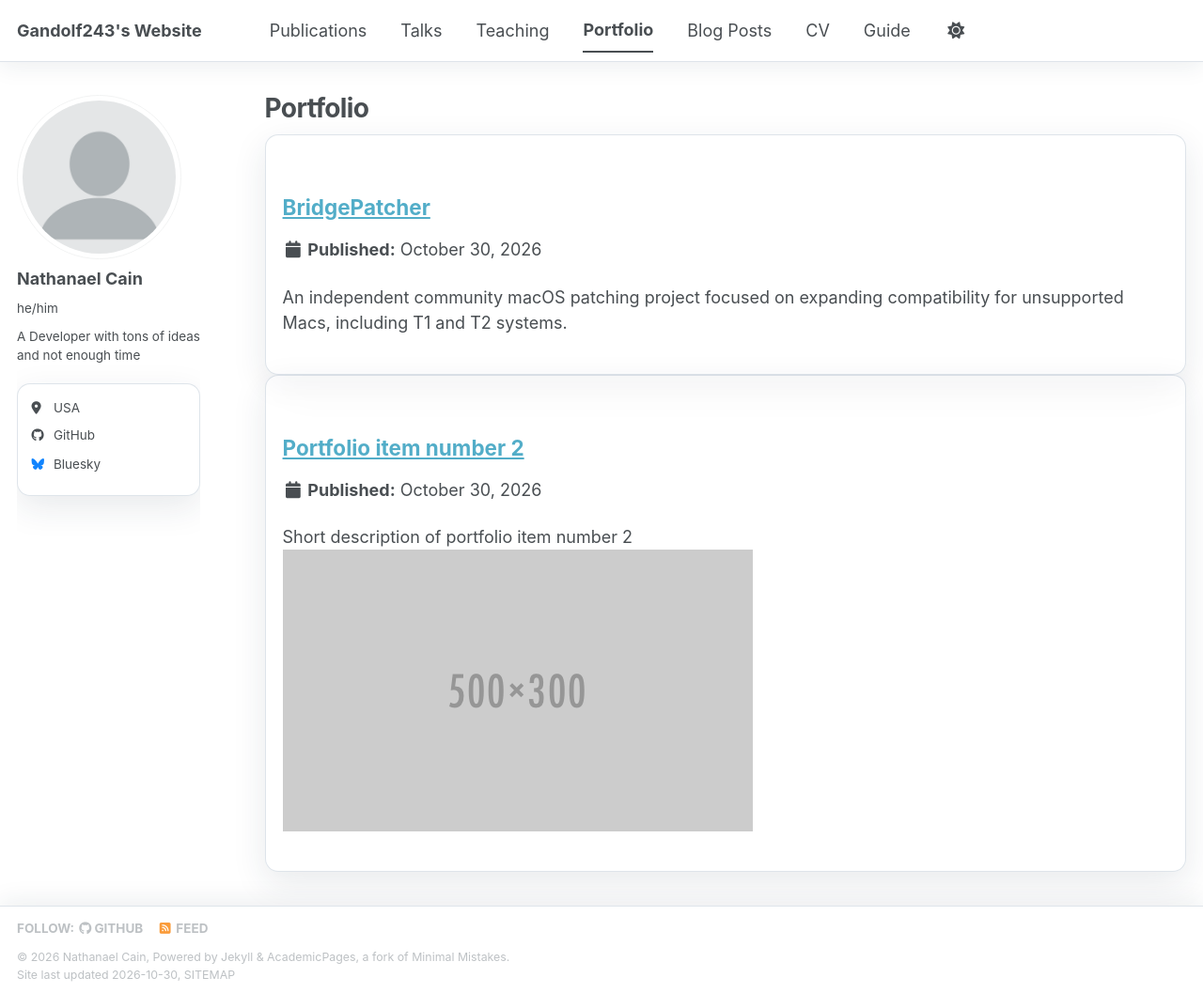
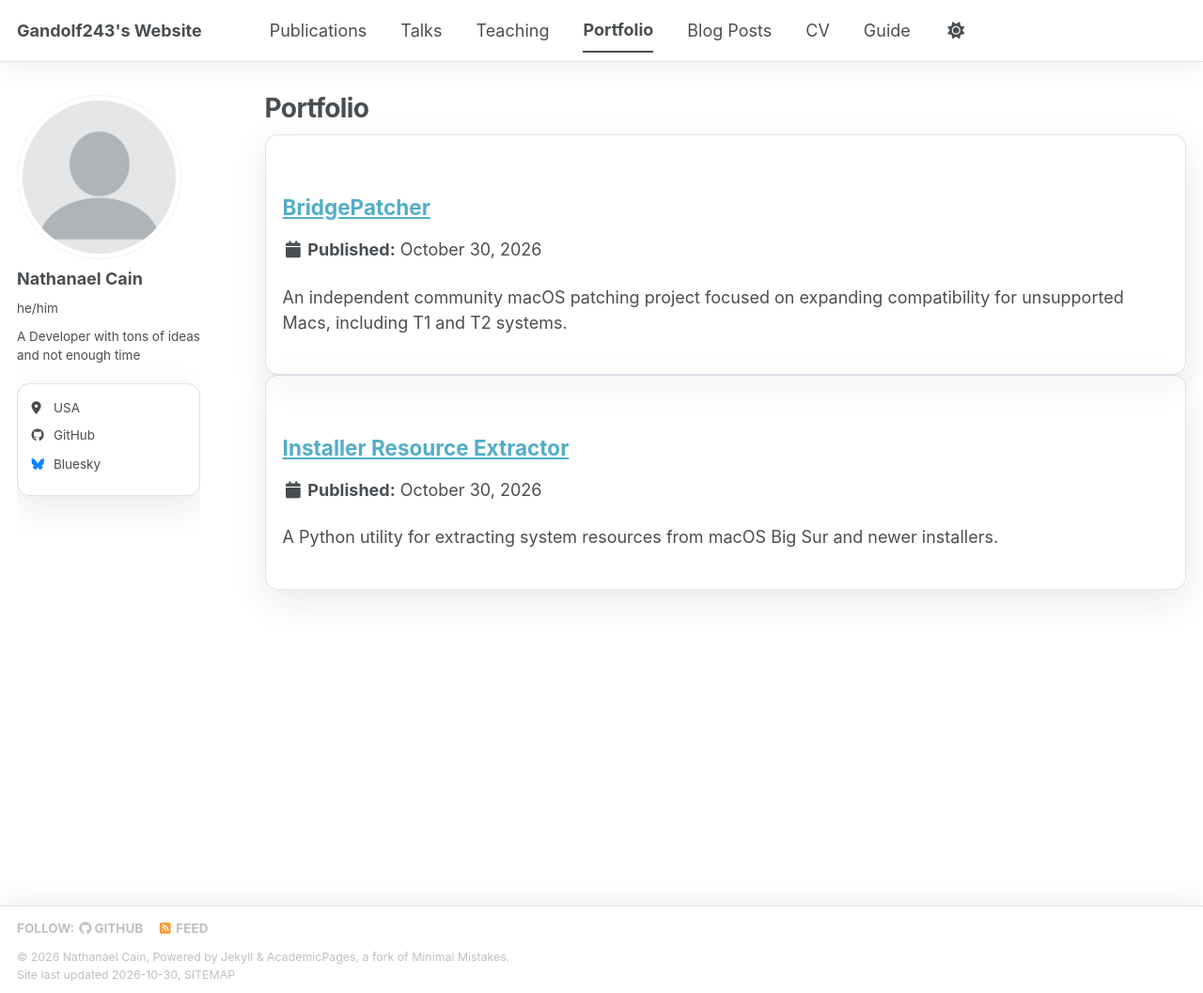
Before and after one commit to gandolf243/gandolf243.github.io, a Jekyll site: the page built from _pages/portfolio.html, in a window 1280 px wide and 1057 px high. Shown: the whole window at 94% size. Built offline with Jekyll 4.4.1, drawn with Linux system fonts in a browser that asks for light colours; a style sheet for code colours, icons or effects is not loaded.

Commit message:
Replace portfolio placeholder with extractor

```diff
--- a/_portfolio/portfolio-2.html
+++ b/_portfolio/portfolio-2.html
@@ -1,7 +1,9 @@
 ---
-title: "Portfolio item number 2"
-excerpt: "Short description of portfolio item number 2 <br/><img src='/images/500x300.png'>"
+title: "Installer Resource Extractor"
+excerpt: "A Python utility for extracting system resources from macOS Big Sur and newer installers."
 collection: portfolio
 ---
 
-This is an item in your portfolio. It can be have images or nice text. If you name the file .md, it will be parsed as markdown. If you name the file .html, it will be parsed as HTML.
+Installer Resource Extractor makes it possible to retrieve macOS system resources from installer packages without installing that version of macOS. It supports installers from Big Sur through Tahoe, with additional versions under consideration.
+
+[View Installer Resource Extractor on GitHub](https://github.com/gandolf243/Installer-Resource-Extractor)
```
